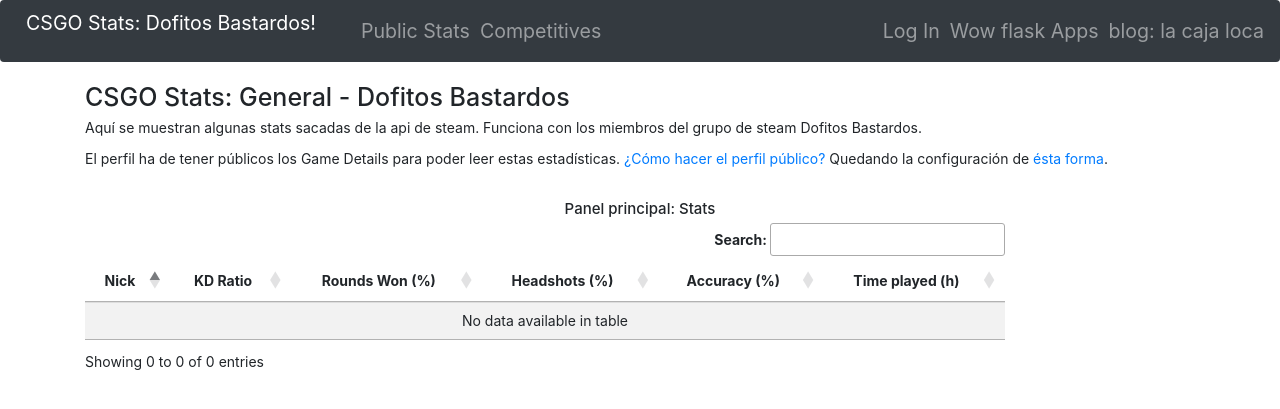
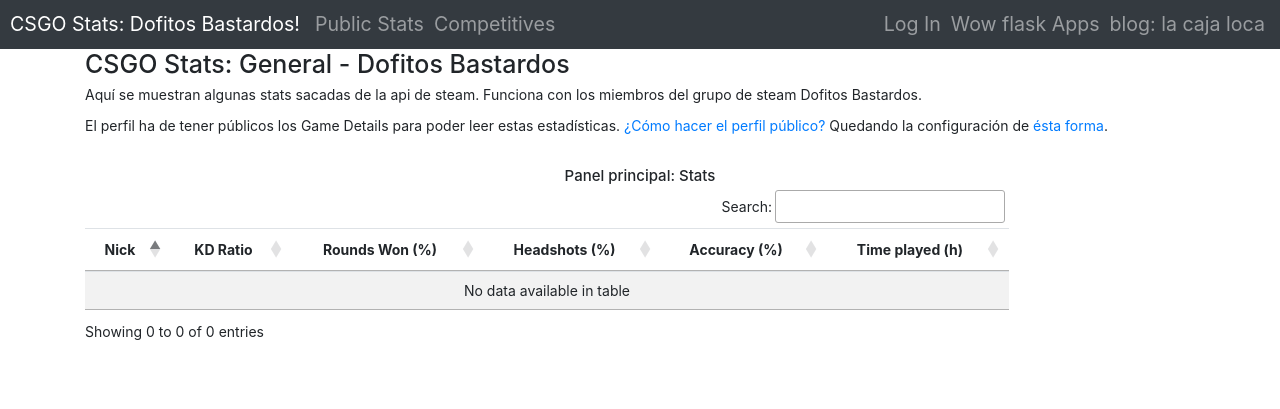
Before and after one commit to uborzz/flask-csgo, a Flask app: page /stats/ in a window 1280 px wide. Shown: the top 409 px of the page. Run offline with Flask 2, Linux system fonts and the light colour scheme; data that the repository does not hold is empty; parts of the project's set-up code (start-up, migrations or seed data) failed here and were passed over; some libraries are stand-ins or nearby versions.

Commit message:
cdns adapted to https, modified root font size for rem

```diff
--- a/app/static/styles.css
+++ b/app/static/styles.css
@@ -1,3 +1,4 @@
+
 .checkbox label:after,
 .radio label:after {
     content: '';
@@ -64,6 +65,12 @@
     margin-top: 4px;
     margin-bottom: 32px;
 }
+
+
+html {
+    font-size: 10px;
+}
+
 
 body {
     font-size: 14px;
--- a/app/templates/imports.html
+++ b/app/templates/imports.html
@@ -1,8 +1,8 @@
-<link href="http://netdna.bootstrapcdn.com/bootstrap/3.0.0/css/bootstrap.min.css" rel="stylesheet" media="screen">
+<!-- <link href="http://netdna.bootstrapcdn.com/bootstrap/3.0.0/css/bootstrap.min.css" rel="stylesheet" media="screen"> -->
 <link href="https://stackpath.bootstrapcdn.com/bootstrap/4.3.1/css/bootstrap.min.css" rel="stylesheet" media="screen">
 <link rel="stylesheet" type="text/css" href="https://cdn.datatables.net/1.10.19/css/jquery.dataTables.css">
 <link type="text/css" rel="stylesheet" href="../static/styles.css">
-<link href="//maxcdn.bootstrapcdn.com/font-awesome/4.3.0/css/font-awesome.min.css" rel="stylesheet">
+<link href="https://maxcdn.bootstrapcdn.com/font-awesome/4.3.0/css/font-awesome.min.css" rel="stylesheet">
 
 <script src="https://ajax.googleapis.com/ajax/libs/jquery/3.3.1/jquery.min.js"></script>
 <script type="text/javascript" charset="utf8" src="https://cdn.datatables.net/1.10.19/js/jquery.dataTables.js"></script>
```
